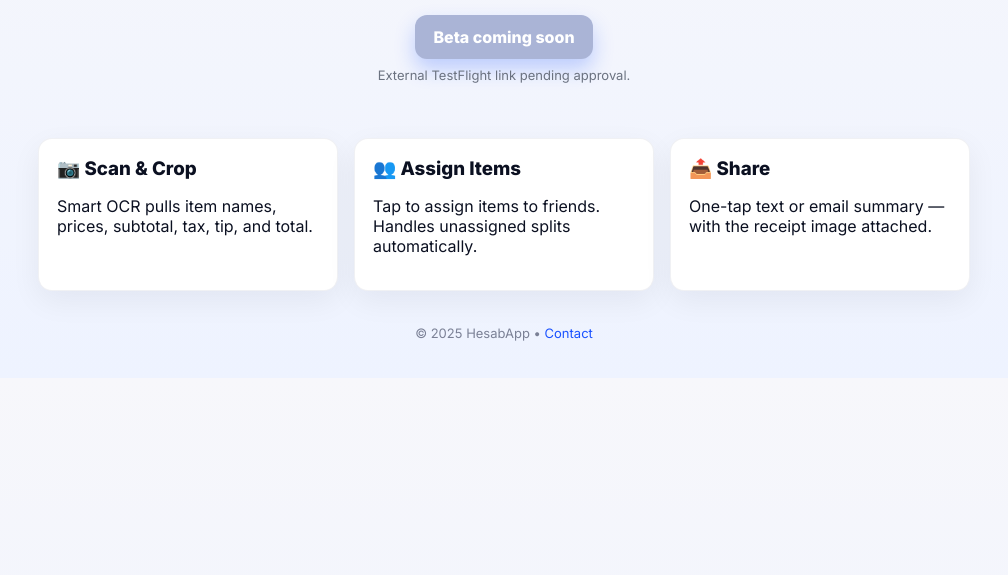
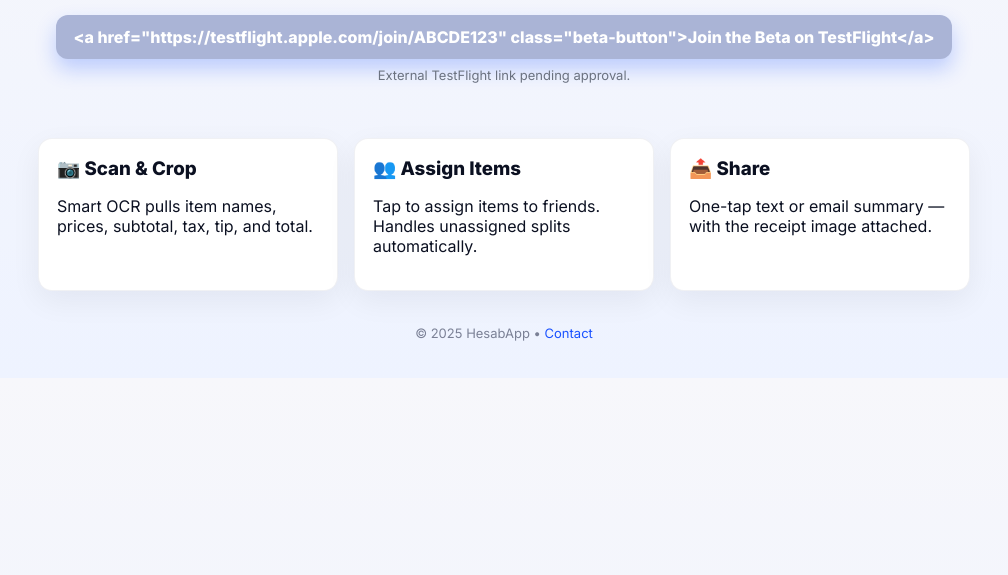
Before and after one commit to atorabi/hesabapp-site, a plain HTML site: page index.html in a window 1280 px wide. Shown: the part 225-800 px from the top of the page, without its empty margins (136-1144 px from the left). Drawn offline with Linux system fonts and the light colour scheme.

Commit message:
Update index.html for beta link

```diff
--- a/index.html
+++ b/index.html
@@ -55,7 +55,7 @@
     if (PUBLIC_TESTFLIGHT_URL) {
       document.getElementById('beta-link').href = PUBLIC_TESTFLIGHT_URL;
     } else {
-      document.getElementById('beta-link').textContent = 'Beta coming soon';
+      document.getElementById('beta-link').textContent = '<a href="https://testflight.apple.com/join/ABCDE123" class="beta-button">Join the Beta on TestFlight</a>';
       document.getElementById('beta-link').classList.add('disabled');
       document.querySelector('.note').textContent = 'External TestFlight link pending approval.';
     }
```
